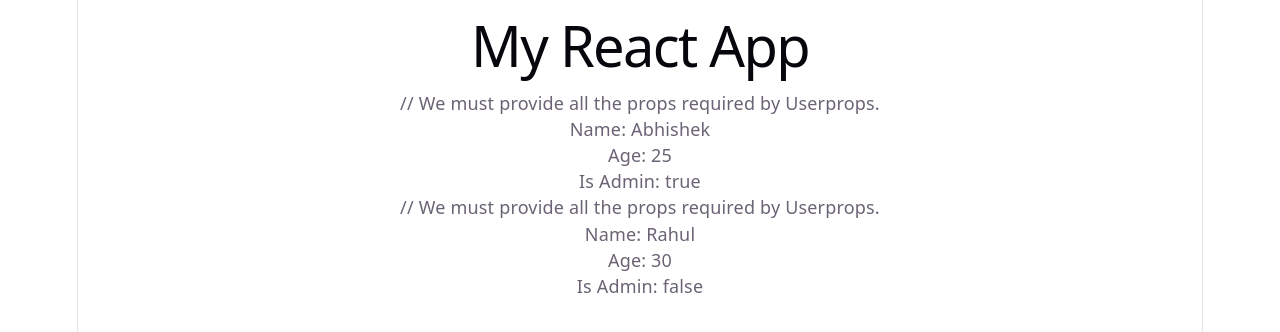
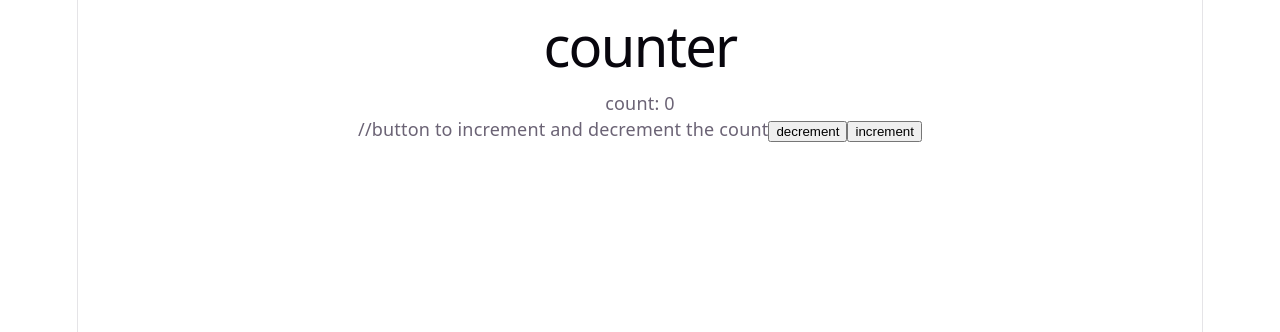
Before and after one commit to abhicism/react-codes, a React (Vite) app: page / in a window 1280 px wide. Shown: the top 332 px of the page. Built offline with nearby package versions, Linux system fonts and the light colour scheme.

Commit message:
app file modified using state hook from react

```diff
--- a/src/App.tsx
+++ b/src/App.tsx
@@ -1,80 +1,18 @@
-// Define the type of props that the User component will accept
-type Userprops = {
-    name: string;        // name must be a string
-    age: number;         // age must be a number
-    isAdmin: boolean;    // isAdmin must be true or false
-};
+//import use state hook from react
+import { useState } from 'react';
 
+function App() {
+    const [count, setCount] = useState(0);
 
-// User component
-// We receive name, age and isAdmin as props
-function User({ name, age, isAdmin }: Userprops) {  //userprops is the type of props that we defined above
-
-    // Return the JSX that will be displayed on the screen
     return (
         <div>
-
-            {/* Display the user's name */}
-            <p>Name: {name}</p>
-
-            {/* Display the user's age */}
-            <p>Age: {age}</p>
-
-            {/*
-                isAdmin is a boolean.
-                toString() converts true/false into "true"/"false"
-                so it can be displayed as text.
-            */}
-            <p>Is Admin: {isAdmin.toString()}</p>
-
+            <h1>counter</h1>
+            <p>count: {count}</p>
+            //button to increment and decrement the count
+            <button onClick={() => setCount(count - 1)}>decrement</button>
+            <button onClick={() => setCount(count + 1)}>increment</button>
         </div>
     );
 }
 
-
-// App is the parent component
-function App() {
-
-    // Return the main JSX of our application
-    return (
-        <div>
-
-            {/* Main heading */}
-            <h1>My React App</h1>
-
-
-            {/*
-                Sending props from App (parent)
-                to User (child).
-
-                name = string
-                age = number
-                isAdmin = boolean
-            */}
-            // We must provide all the props required by Userprops.
-            <User
-                name="Abhishek"
-                age={25}
-                isAdmin={true}
-            />
-
-
-            {/*
-                Another User component.
-                We must provide all the props
-                required by Userprops.
-            */}
-            // We must provide all the props required by Userprops.
-            <User
-                name="Rahul"
-                age={30}
-                isAdmin={false}
-            />
-
-        </div>
-    );
-}
-
-
-// Export App so that React can use this component
 export default App;
```
